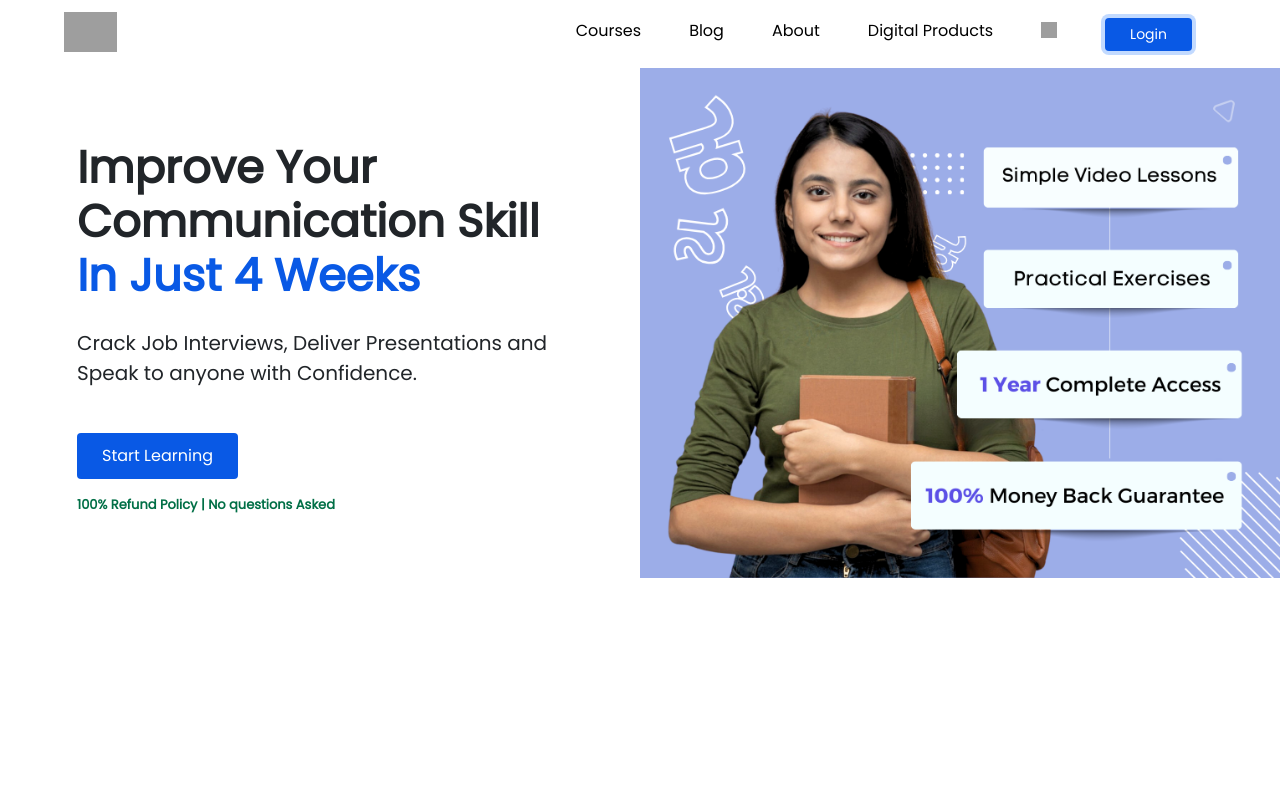
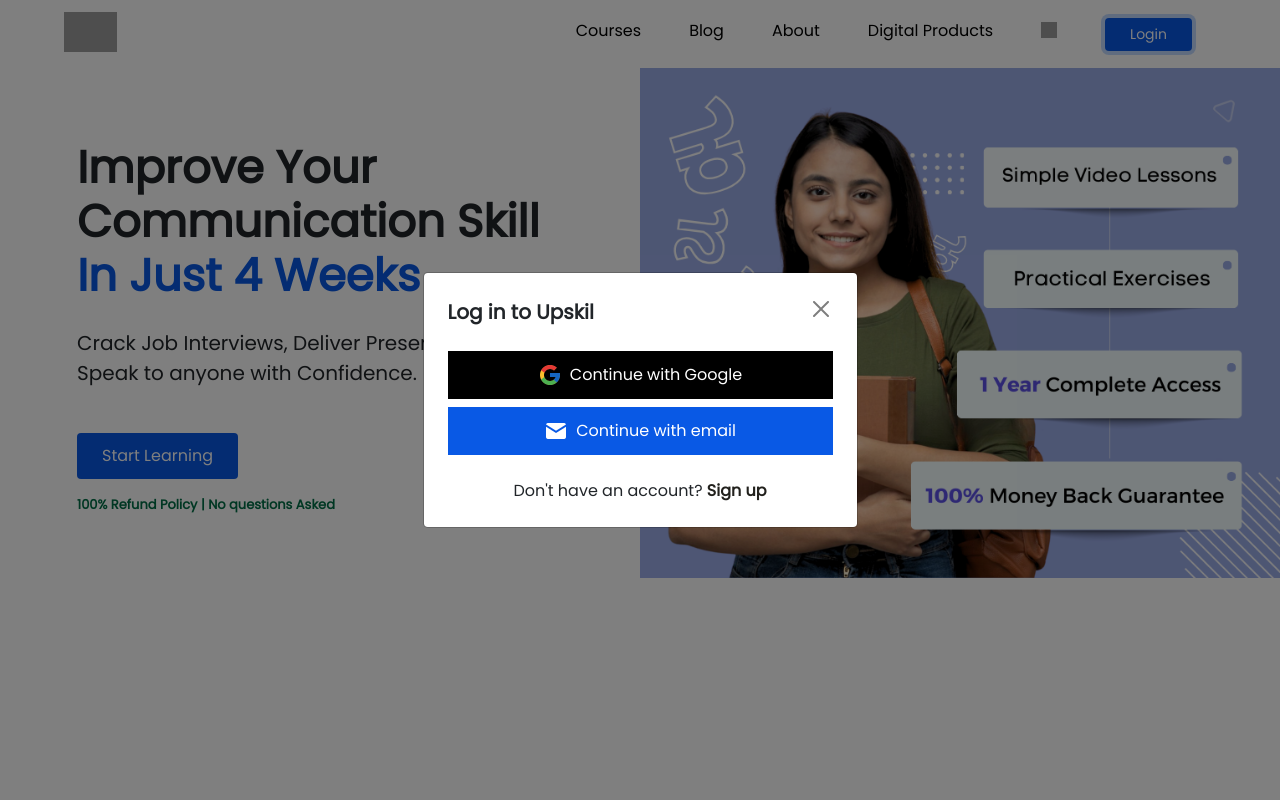
Before and after one commit to JayashreeAcharya25/upskil, a React (Create React App) app: page / in a window 1280 px wide. Both pictures are taken after a click on the button "Login". Shown: the top 800 px of the page. Built offline with nearby package versions, Linux system fonts and the light colour scheme; grey boxes are pictures that could not be loaded.

Commit message:
Modal Design

```diff
--- /dev/null
+++ b/src/components/Login.js
@@ -0,0 +1,37 @@
+import React from "react";
+import google_icon from '../assets/images/google-icon.png'
+import mail_icon from '../assets/images/mail-icon.png'
+import "../core_ui/Login.css";
+
+export default function Login({ toggleModal }) {
+  return (
+    <>
+      <div className="modal" tabIndex="-1" style={{ display: "block" }}>
+        <div className="modal-dialog modal-dialog-centered">
+          <div className="modal-content">
+            <div className="modal-body p-4">
+              <div className="modal-body-header d-flex justify-content-between">
+                <h5 className="modal-title">Log in to Upskil</h5>
+                <button
+                  type="button"
+                  className="btn-close"
+                  onClick={toggleModal}
+                ></button>
+              </div>
+
+              <div className="modal-body-content mt-4">
+                <div className="modal-buttons  d-flex flex-column gap-2">
+                  <a className="d-flex justify-content-center align-items-center gap-2" href="/"> <img className="img-fluid" src={google_icon} alt="google"/>  Continue with Google</a>
+                  <a className="d-flex justify-content-center align-items-center gap-2" href="/"> <img className="img-fluid" src={mail_icon} alt="google"/> Continue with email</a>
+                </div>
+              </div>
+              <div className="modal-body-footer mt-4">
+                <p>Don't have an account? <a href="/">Sign up</a></p>
+              </div>
+            </div>
+          </div>
+        </div>
+      </div>
+    </>
+  );
+}
--- a/src/components/NavBar.js
+++ b/src/components/NavBar.js
@@ -1,36 +1,89 @@
-import React, { useState } from 'react';
-import '../core_ui/NavBar.css';
+import React, { useState } from "react";
+import "../core_ui/NavBar.css";
+import Login from "./Login";
 
 const NavBar = () => {
   const [menuOpen, setMenuOpen] = useState(false);
+  const [showModal, setShowModal] = useState(false);
 
   const toggleMenu = () => {
     setMenuOpen(!menuOpen);
   };
 
+  const toggleModal = () => {
+    setShowModal(!showModal);
+  };
+
   return (
+    <>
       <div className="navbar">
         <div className="navbar-top">
           <div className="section">
-                    <a href="#courses"><img src="https://upskilwebpagebucket.s3.ap-south-1.amazonaws.com/Upskil+logo+cropped.jpeg" alt="logo" /></a>
+            <a href="#courses">
+              <img
+                src="https://upskilwebpagebucket.s3.ap-south-1.amazonaws.com/Upskil+logo+cropped.jpeg"
+                alt="logo"
+              />
+            </a>
           </div>
           <div className="section">
-                    <input type="checkbox" id="menu-toggle" className="menu-toggle" checked={menuOpen} onChange={toggleMenu} />
-                    <label htmlFor="menu-toggle" className="menu-icon">{menuOpen ? "✕" : "☰"}</label>
+            <input
+              type="checkbox"
+              id="menu-toggle"
+              className="menu-toggle"
+              checked={menuOpen}
+              onChange={toggleMenu}
+            />
+            <label htmlFor="menu-toggle" className="menu-icon">
+              {menuOpen ? "✕" : "☰"}
+            </label>
             <ul className={`nav-list ${menuOpen ? "open" : ""}`}>
-                        <li className="nav-link"><a href="https://courses.upskil.work/s/store">Courses</a></li>
-                        <li className="nav-link"><a href="https://courses.upskil.work/blog">Blog</a></li>
-                        <li className="nav-link"><a href="https://courses.upskil.work/aboutus">About</a></li>
-                        <li className="nav-link"><a href="https://courses.upskil.work/products#nav_bar">Digital Products</a></li>
               <li className="nav-link">
-                            <a className='desktop-icon' href="https://courses.upskil.work/s/store"><img className='shopping-cart' src="https://upskilwebpagebucket.s3.ap-south-1.amazonaws.com/shopping_cart_icon.png" alt="" /></a>
-                            <a className='mobile-icon' href="https://courses.upskil.work/s/store"><img className='shopping-cart' src="https://upskilwebpagebucket.s3.ap-south-1.amazonaws.com/shopping_cart_icon.png" alt="" />Cart</a>
+                <a href="https://courses.upskil.work/s/store">Courses</a>
               </li>
-                        <li className="nav-link"><button className='btn nav-btn'>Login</button></li>
+              <li className="nav-link">
+                <a href="https://courses.upskil.work/blog">Blog</a>
+              </li>
+              <li className="nav-link">
+                <a href="https://courses.upskil.work/aboutus">About</a>
+              </li>
+              <li className="nav-link">
+                <a href="https://courses.upskil.work/products#nav_bar">
+                  Digital Products
+                </a>
+              </li>
+              <li className="nav-link">
+                <a
+                  className="desktop-icon"
+                  href="https://courses.upskil.work/s/store"
+                >
+                  <img
+                    className="shopping-cart"
+                    src="https://upskilwebpagebucket.s3.ap-south-1.amazonaws.com/shopping_cart_icon.png"
+                    alt=""
+                  />
+                </a>
+                <a
+                  className="mobile-icon"
+                  href="https://courses.upskil.work/s/store"
+                >
+                  <img
+                    className="shopping-cart"
+                    src="https://upskilwebpagebucket.s3.ap-south-1.amazonaws.com/shopping_cart_icon.png"
+                    alt=""
+                  />
+                  Cart
+                </a>
+              </li>
+              <li className="nav-link">
+                <button className="btn nav-btn" onClick={toggleModal}>Login</button>
+              </li>
             </ul>
           </div>
         </div>
       </div>
+      {showModal && <Login toggleModal={toggleModal}/>}
+    </>
   );
 };
 
--- /dev/null
+++ b/src/core_ui/Login.css
@@ -0,0 +1,45 @@
+.modal {
+    background-color: rgba(0, 0, 0, 0.5);
+    font-family: 'Poppins', sans-serif;
+    transition: transform 0.3s ease-in-out;
+    /* max-width: 435px; */
+}
+
+.modal .modal-dialog{
+    max-width: 435px;
+}
+
+.modal .modal-body-header h5{
+    margin: 0;
+}
+
+.modal .modal-buttons a {
+    text-decoration: none;
+    color: var(--white);
+    text-align: center;
+    padding: 12px 25px;
+}
+
+.modal .modal-buttons a img{
+    height: 24px;
+}
+
+.modal .modal-buttons a:nth-child(1){
+    background: var(--black);
+}
+
+.modal .modal-buttons a:nth-child(2){
+    background: var(--primary);
+}
+
+.modal .modal-body-footer p{
+ text-align: center;
+ margin-bottom: 0;
+
+}
+
+.modal .modal-body-footer p a{
+    text-decoration: none;
+    color: var(--raisin-black);
+    font-weight: 600;
+}
```
Also changed, not shown: src/assets/images/google-icon.png (added), src/assets/images/mail-icon.png (added). Lines whose indentation alone changed are shown as unchanged.
